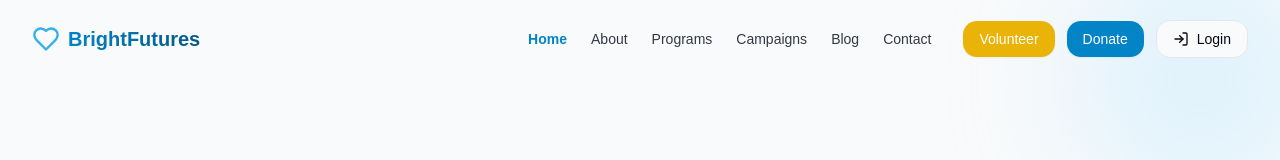
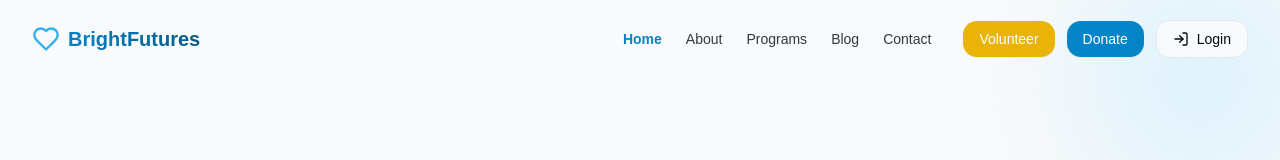
Before and after one commit to mugobe/nurturing-futures-project, a React (Vite) app: page / in a window 1280 px wide. Shown: the top 160 px of the page. Built offline with nearby package versions, Linux system fonts and the light colour scheme.

Commit message:
Remove Campaigns page from menu
Removed the "Campaigns" link from the navigation menu in the Navbar and Footer components.

```diff
--- a/src/components/layout/Navbar.tsx
+++ b/src/components/layout/Navbar.tsx
@@ -1,3 +1,4 @@
+
 import React, { useState, useEffect } from 'react';
 import { Link, useLocation } from 'react-router-dom';
 import { cn } from '@/lib/utils';
@@ -28,11 +29,12 @@ const Navbar = () => {
     setIsMobileMenuOpen(false);
   }, [location.pathname]);
 
+  // Removed "Campaigns" from the navigation menu links
   const navLinks = [
     { name: 'Home', path: '/' },
     { name: 'About', path: '/about' },
     { name: 'Programs', path: '/programs' },
-    { name: 'Campaigns', path: '/campaigns' },
+    // { name: 'Campaigns', path: '/campaigns' }, // Removed as instructed
     { name: 'Blog', path: '/blog' },
     { name: 'Contact', path: '/contact' },
   ];
```
